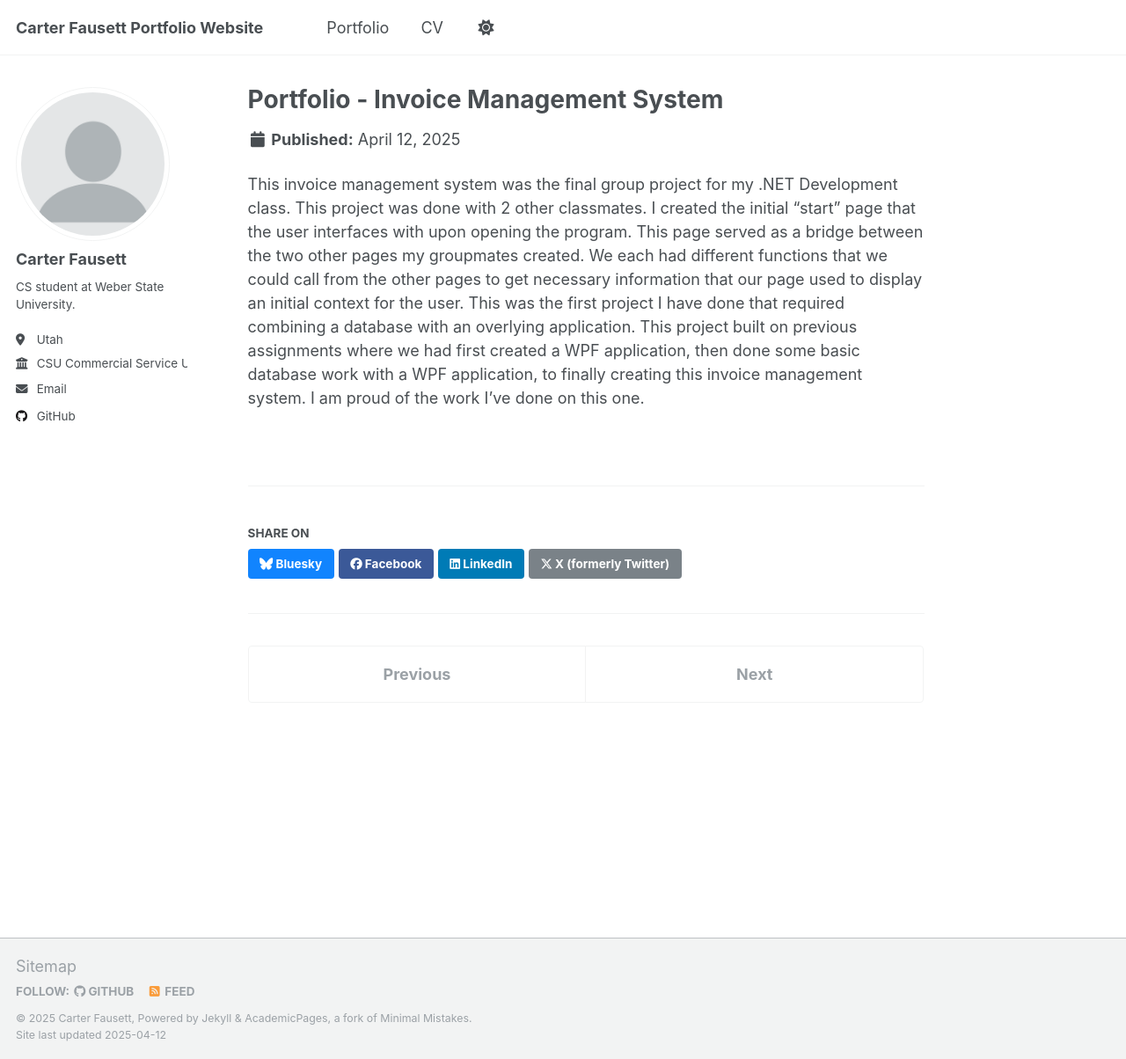
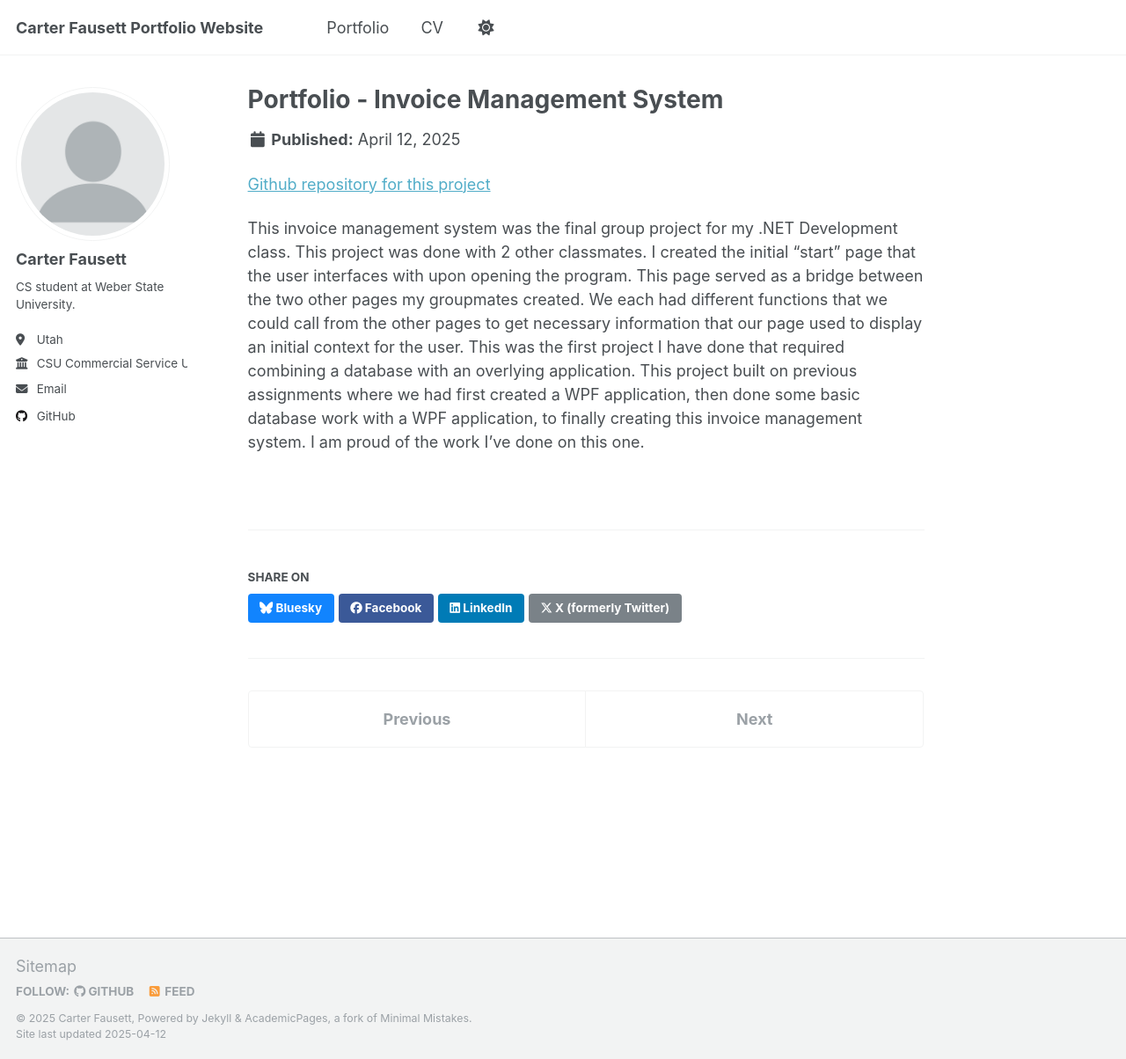
Before and after one commit to CarterFausett/CarterFausett.github.io, a Jekyll site: the page built from _portfolio/portfolio-2.md, in a window 1280 px wide and 1204 px high. Shown: the whole window at 88% size. Built offline with Jekyll 4.4.1, drawn with Linux system fonts in a browser that asks for light colours.

Commit message:
Update portfolio-2.md

```diff
--- a/_portfolio/portfolio-2.md
+++ b/_portfolio/portfolio-2.md
@@ -4,4 +4,6 @@ excerpt: "Group project for .NET Development<br/><img src='/images/500x300.png'>
 collection: portfolio
 ---
 
+[Github repository for this project](https://github.com/CarterFausett/CS3280_InvoiceSystem)
+
 This invoice management system was the final group project for my .NET Development class. This project was done with 2 other classmates. I created the initial "start" page that the user interfaces with upon opening the program. This page served as a bridge between the two other pages my groupmates created. We each had different functions that we could call from the other pages to get necessary information that our page used to display an initial context for the user. This was the first project I have done that required combining a database with an overlying application. This project built on previous assignments where we had first created a WPF application, then done some basic database work with a WPF application, to finally creating this invoice management system. I am proud of the work I've done on this one.
```
